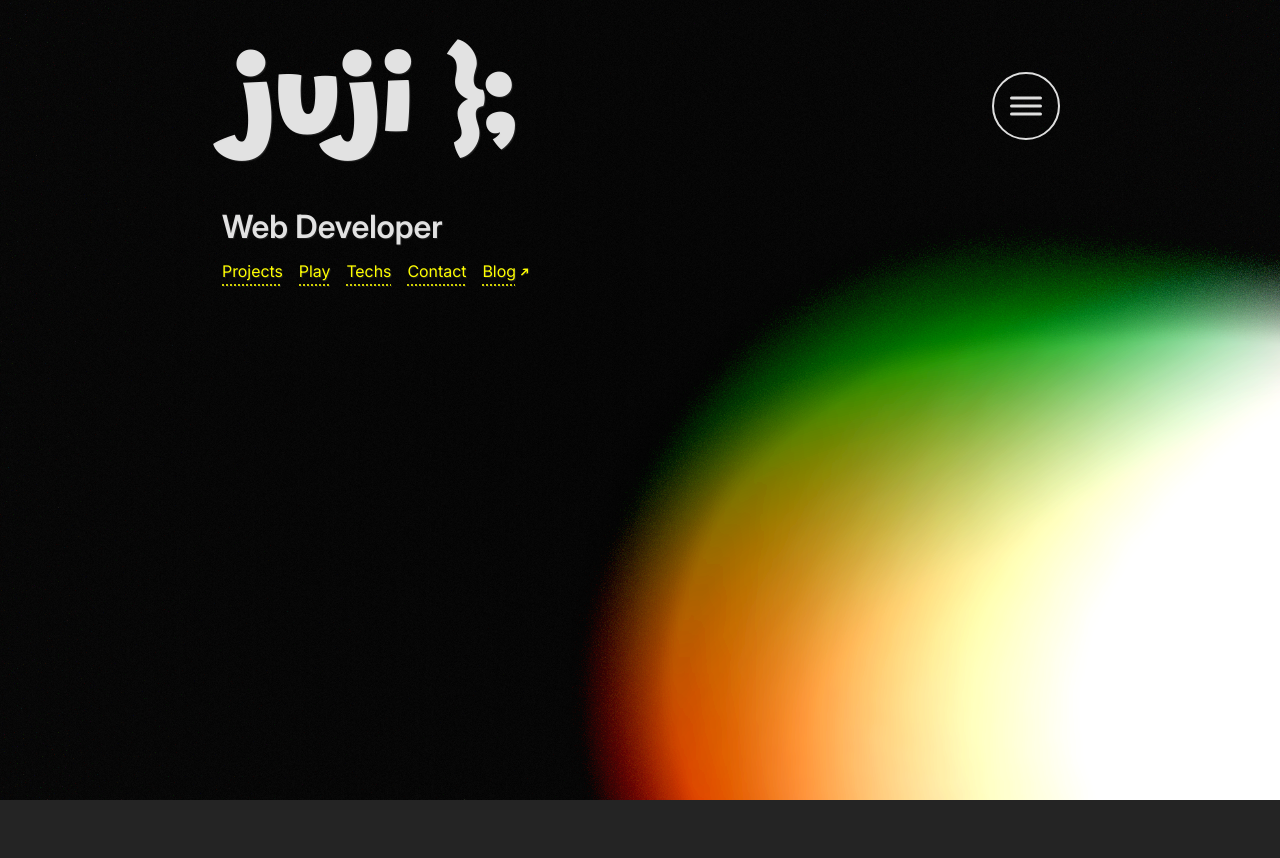
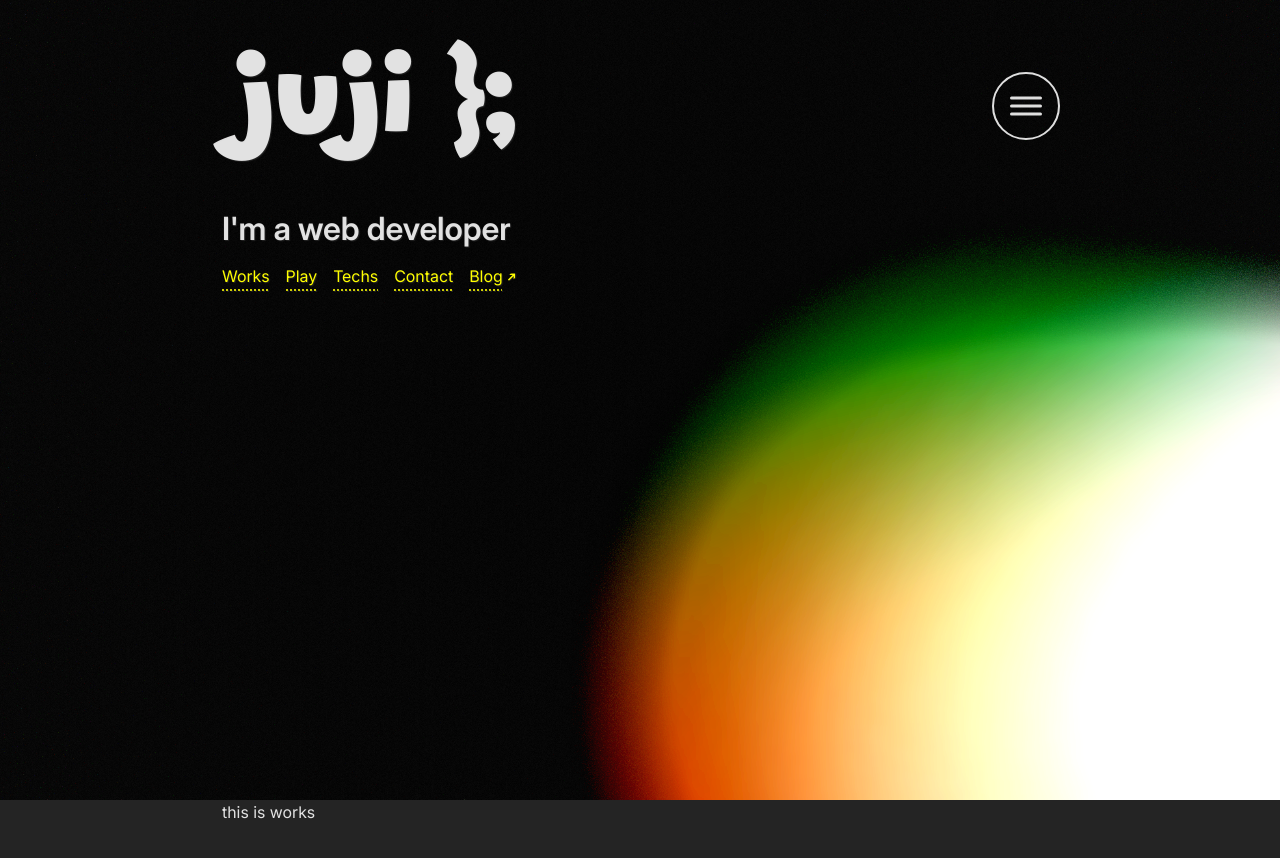
Before and after one commit to juji/jujiyangasli5, a SvelteKit app: page / in a window 1280 px wide. Shown: the top 858 px of the page. Before the commit the page ends 800 px from the top, so only its background shows below. Built offline with nearby package versions, Linux system fonts and the light colour scheme.

Commit message:
next page

```diff
--- /dev/null
+++ b/src/lib/components/dummy-page.svelte
@@ -0,0 +1,13 @@
+<script>
+  let { children } = $props();
+</script>
+
+<div class="dummy">
+  {@render children()}
+</div>
+
+<style>
+  .dummy{
+    min-height: 100vh;
+  }
+</style>
--- a/src/lib/components/grainy-thing/index.svelte
+++ b/src/lib/components/grainy-thing/index.svelte
@@ -53,12 +53,13 @@
 
 <style>
   .wrapper{
-    position: absolute;
+    position: fixed;
     width: 100%;
-    height: 100%;
+    height: 100svh;
     top: 0;
     left: 0;
     z-index: 0;
+    /* opacity: 0.05; */
   }
 
   svg.hidden{
--- a/src/lib/components/main/index.svelte
+++ b/src/lib/sections/hero/index.svelte
@@ -9,9 +9,9 @@
     <Logo />
     <Menu />
   </header>
-  <p class="webdev">Web Developer</p>
+  <p class="webdev">I'm a web&nbsp;developer</p>
   <div class="menu-bottom">
-    <a class="link" style="--delay:0ms" href="#projects">Projects</a>
+    <a class="link" style="--delay:0ms" href="#works">Works</a>
     <a class="link" style="--delay:50ms" href="#play">Play</a>
     <a class="link" style="--delay:100ms" href="#techs">Techs</a>
     <a class="link" style="--delay:150ms" href="#contact">Contact</a>
@@ -52,7 +52,7 @@
       animation-timing-function: ease-out;
       animation-delay: 500ms;
       text-shadow: var(--text-shadow);
-      line-height: 2rem;
+      line-height: 2.3rem;
       margin-bottom: 1rem;
     }
 
--- a/src/lib/components/main/logo.svelte
+++ b/src/lib/sections/hero/logo.svelte
@@ -2,12 +2,12 @@
   import Smiley from './smiley.svelte'
 </script>
 
-<h1>
+<h1><a href="/">
   <span class="j0">j</span><span
   class="u">u</span><span
   class="j1">j</span><span
   class="i">i</span><Smiley />
-</h1>
+</a></h1>
 
 <style>
 
@@ -39,9 +39,8 @@
   h1{
     font-family: 'Grandstander';
     font-size: 3rem;
-    display: flex;
-    justify-items: flex-start;
     margin-left: 13px;
+    position: relative;
 
     @media screen and (min-width: 380px) {
       font-size: 5rem;
@@ -49,6 +48,13 @@
 
     @media screen and (min-width: 500px) {
       font-size: 7rem;
+    }
+
+    a{
+      text-decoration: none;
+      color: var(--text-color);
+      display: flex;
+      justify-items: flex-start;
     }
 
 
--- a/src/lib/components/main/menu.svelte
+++ b/src/lib/sections/hero/menu.svelte
@@ -14,7 +14,7 @@
   <!-- svelte-ignore a11y_click_events_have_key_events -->
   <div class="menu-container" class:open onclick={() => {open = !open}} tabindex="0" role="button">
     <div class="menu-content">
-      <a style="--link-delay-in: 0ms" class="link" href="#projects">Projects</a>
+      <a style="--link-delay-in: 0ms" class="link" href="#works">Works</a>
       <a style="--link-delay-in: 100ms" class="link" href="#play">Play</a>
       <a style="--link-delay-in: 200ms" class="link" href="#techs">Techs</a>
       <a style="--link-delay-in: 300ms" class="link" href="#contact">Contact</a>
@@ -53,9 +53,6 @@
         padding-top: 80px;
         padding-bottom: 1rem;
         opacity: 0;
-        display: grid;
-        grid-template-columns: 1fr;
-        gap: 12px;
         border-top-left-radius: 3rem;
         border-top-right-radius: 3rem;
         border-bottom-left-radius: 3rem;
@@ -71,13 +68,21 @@
           padding-bottom 200ms
         ;
 
-        a{
-          display: block;
+        .menu-content{
 
-          &:first-child{
-            margin-top: 1rem;
+          display: grid;
+          grid-template-columns: 1fr;
+          gap: 12px;
+
+          a{
+            display: block;
+
+            &:first-child{
+              margin-top: 1rem;
+            }
           }
         }
+
       }
 
       &:has(button:hover), &:has(.menu-container:hover){
--- a/src/lib/components/main/smiley.svelte
+++ b/src/lib/sections/hero/smiley.svelte
@@ -1,12 +1,12 @@
-<b class="a">&nbsp;}</b><b class="s">;</b>
+<span class="a">&nbsp;}</span><span class="s">;</span>
 
 <style>
 
-  b{
+  span{
     text-shadow: var(--text-shadow);
   }
 
-  b.a{
+  span.a{
     animation-delay: 1300ms;
     animation-name: rubbery-y;
     animation-duration: 1000ms;
@@ -14,7 +14,7 @@
     animation-timing-function: linear;
   }
 
-  b.s{
+  span.s{
     animation-delay: 1400ms;
     animation-name: rubbery-y;
     animation-duration: 1000ms;
--- /dev/null
+++ b/src/lib/sections/works/index.svelte
@@ -0,0 +1,10 @@
+<script>
+  import DummyPage from "$lib/components/dummy-page.svelte";
+</script>
+
+
+<DummyPage>
+  <div id="works">
+    this is works
+  </div>
+</DummyPage>
--- a/src/routes/+page.svelte
+++ b/src/routes/+page.svelte
@@ -1,12 +1,21 @@
 <script>
-  import Main from '$lib/components/main/index.svelte'
   import GrainyThing from '$lib/components/grainy-thing/index.svelte'
+  import Hero from '$lib/sections/hero/index.svelte'
+  import Works from '$lib/sections/works/index.svelte'
+
+  let js = $state(false)
+  $effect(() => { if(!js) js = true })
 </script>
 
 <main>
   <GrainyThing />
   <div class="container">
-    <Main />
+    <Hero />
+  </div>
+  <div class="nojs-overlay" class:js>
+    <div class="container">
+      <Works />
+    </div>
   </div>
 </main>
 
@@ -15,6 +24,16 @@
   main{
 
     position: relative;
+
+    .nojs-overlay{
+      position: relative;
+      background-color: rgba(0,0,0,0.8);
+      z-index: 1;
+
+      &.js{
+        background-color: transparent;
+      }
+    }
 
     .container{
       position: relative;
--- a/static/style.css
+++ b/static/style.css
@@ -1,7 +1,7 @@
 
 :root{
 
-  --background-color: #242424;
+  --background-color: rgb(36, 36, 36);
   /* --background-color: #f5f5f5; */
   --text-color: rgba(255, 255, 255, 0.87);
   --link-color: #ffff00;
@@ -74,6 +74,7 @@ html, body{
   width: 100%;
   min-height: 100vh;
   position:relative;
+  scroll-behavior: smooth;
 }
 
 a{
```
